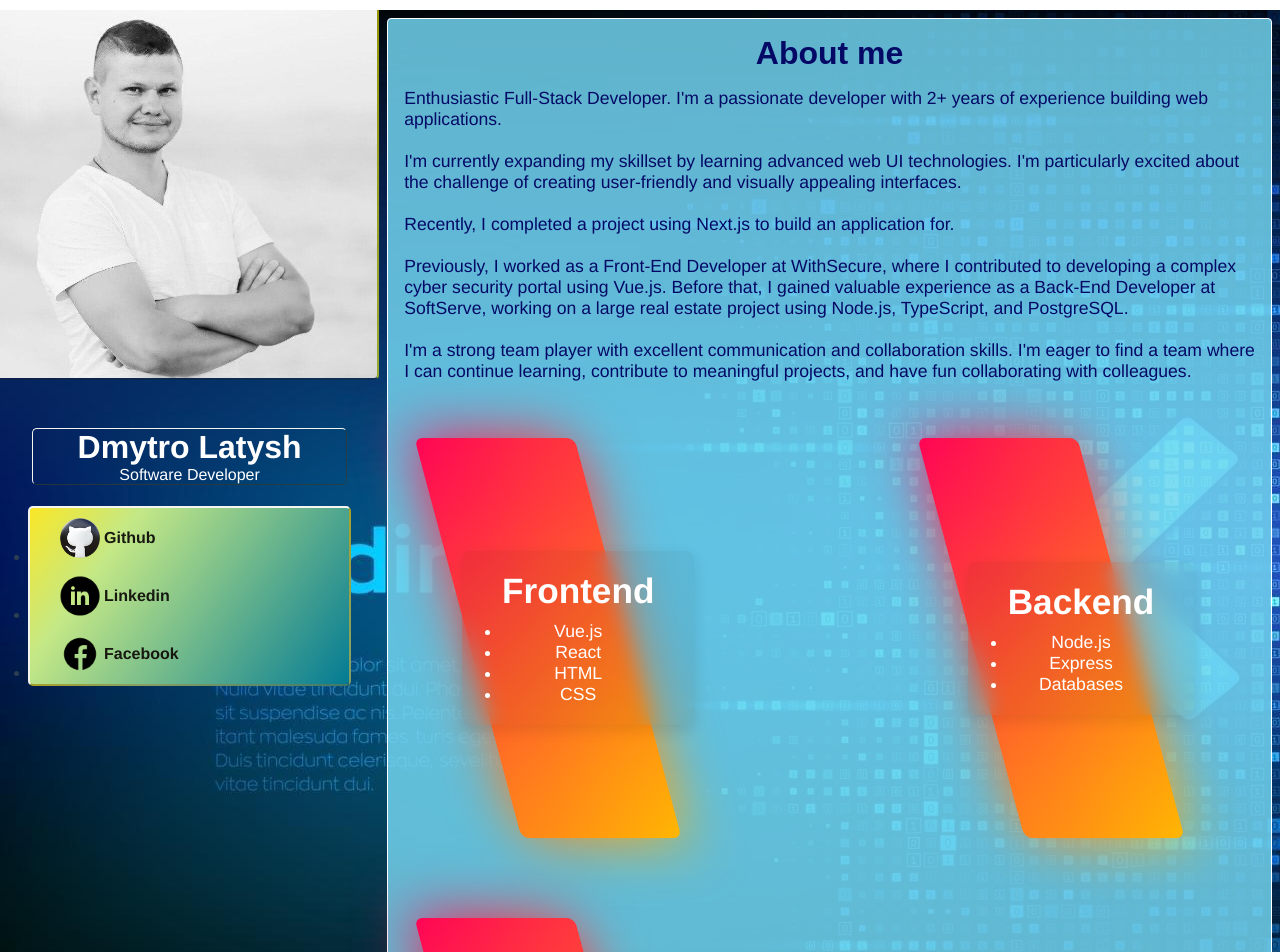
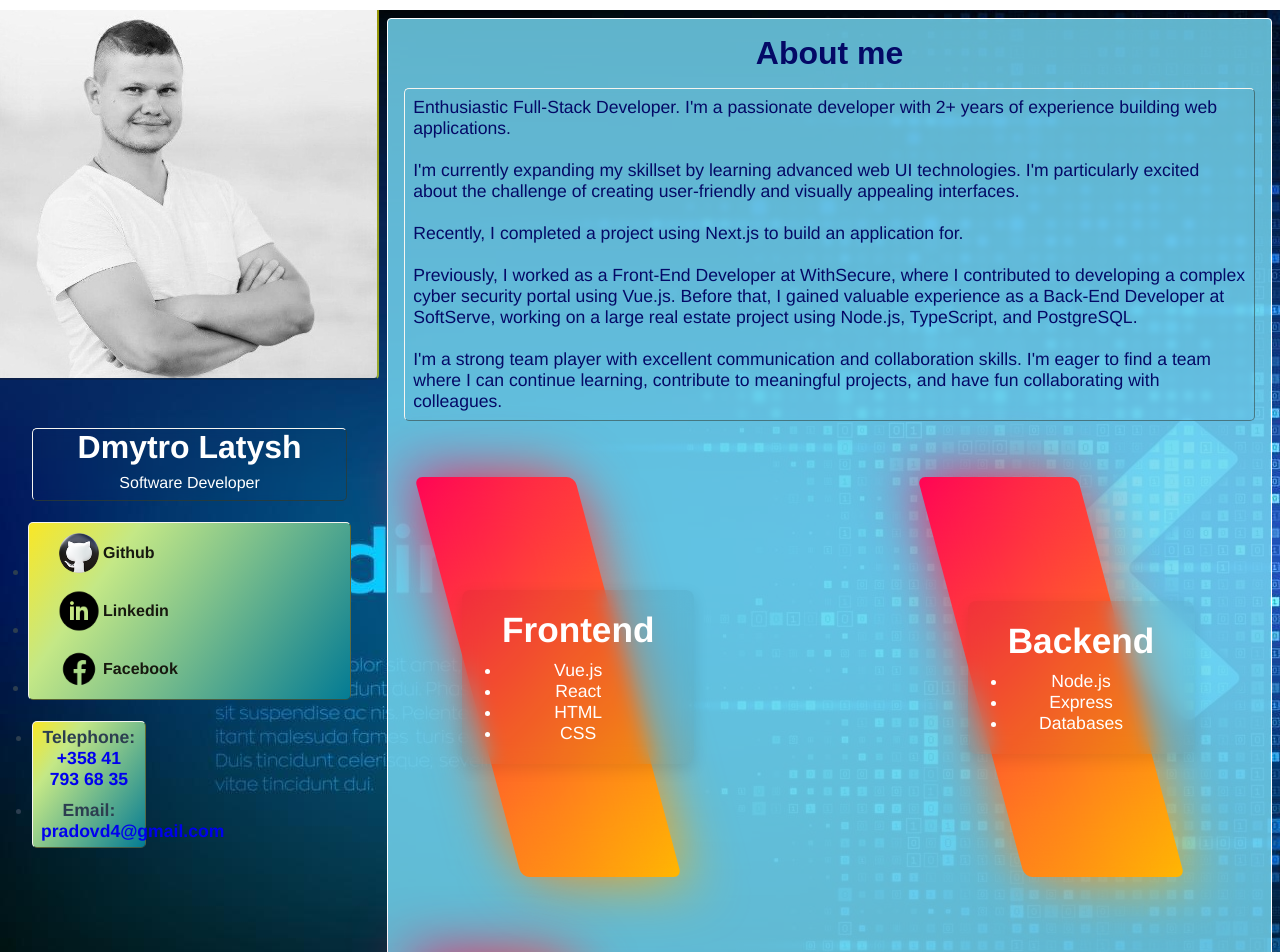
Before and after one commit to Demion-L/portfolio_1, a Vue app: page / in a window 1280 px wide. Shown: the top 952 px of the page. Built offline with nearby package versions, Linux system fonts and the light colour scheme.

Commit message:
SocialLinks refactoring

```diff
--- a/src/components/AboutMe.vue
+++ b/src/components/AboutMe.vue
@@ -97,34 +97,21 @@ export default {
 
 h1 {
   margin-bottom: 1rem;
-  position: relative;
   font-family: "Poppins", sans-serif;
   font-size: 2rem;
-
-  &:hover::before {
-    content: attr(data-text);
-    position: absolute;
-    top: 0;
-    left: 0;
-    color: #313f97;
-  }
-  &:hover::after {
-    content: attr(data-text);
-    position: absolute;
-    color: transparent;
-    top: 110px;
-    left: 10px;
-    -webkit-background-clip: text;
-    background-clip: text;
-    -webkit-text-stroke: 1px #ec2225;
-  }
 }
 .about-me {
   padding: 1rem;
-  position: relative;
 
   &__info {
     text-align: left;
+    padding: 0.5rem;
+    border-top: 1px solid rgb(245, 245, 240);
+    border-left: 1px solid rgb(245, 245, 240);
+    border-bottom: 1px solid rgba(47, 59, 49, 0.538);
+    border-right: 1px solid rgba(47, 59, 49, 0.536);
+    border-radius: 5px;
+    backdrop-filter: blur(3px);
   }
 }
 </style>
--- a/src/components/PreviewBlock.vue
+++ b/src/components/PreviewBlock.vue
@@ -6,14 +6,17 @@
       <p class="profile-occupation">Software Developer</p>
     </div>
     <social-links />
+    <my-contacts />
   </div>
 </template>
 
 <script>
 import SocialLinks from "../views/SocialLinks.vue";
+import MyContacts from "../views/MyContacts.vue";
 export default {
   components: {
     SocialLinks,
+    MyContacts,
   },
 };
 </script>
@@ -44,5 +47,9 @@ export default {
   border-radius: 5px;
   backdrop-filter: blur(5px);
   margin: 1rem 2rem;
+
+  p {
+    padding: 0.5rem;
+  }
 }
 </style>
--- /dev/null
+++ b/src/views/MyContacts.vue
@@ -0,0 +1,34 @@
+<template lang="">
+  <div class="container">
+    <ul>
+      <li>Telephone: <a href="tel:+358 41 793 68 35">+358 41 793 68 35</a></li>
+      <li>Email: <a href="mailto:pradovd4@gmail.com">pradovd4@gmail.com</a></li>
+    </ul>
+  </div>
+</template>
+<script>
+export default {};
+</script>
+<style lang="scss" scoped>
+.container {
+  width: 200px;
+  margin: 1rem 2rem;
+  background: linear-gradient(
+    126deg,
+    rgba(249, 231, 38, 1) 0%,
+    rgba(196, 232, 134, 1) 25%,
+    rgba(3, 123, 148, 1) 100%
+  );
+  border-radius: 5px;
+  border-top: 1px solid rgb(245, 245, 240);
+  border-left: 1px solid rgb(245, 245, 240);
+  border-bottom: 1px solid rgba(47, 59, 49, 0.782);
+  border-right: 1px solid rgba(47, 59, 49, 0.719);
+
+  li {
+    font-size: 1.1rem;
+    font-weight: bold;
+    padding: 0.3rem 0.5rem;
+  }
+}
+</style>
--- a/src/views/SocialLinks.vue
+++ b/src/views/SocialLinks.vue
@@ -55,10 +55,10 @@ img {
       rgba(3, 123, 148, 1) 100%
     );
     border-radius: 5px;
-    border-top: 2px solid rgb(245, 245, 240);
-    border-left: 2px solid rgb(245, 245, 240);
-    border-bottom: 2px solid rgba(47, 59, 49, 0.404);
-    border-right: 2px solid rgba(47, 59, 49, 0.404);
+    border-top: 1px solid rgb(245, 245, 240);
+    border-left: 1px solid rgb(245, 245, 240);
+    border-bottom: 1px solid rgba(47, 59, 49, 0.782);
+    border-right: 1px solid rgba(47, 59, 49, 0.719);
   }
 
   li {
```
